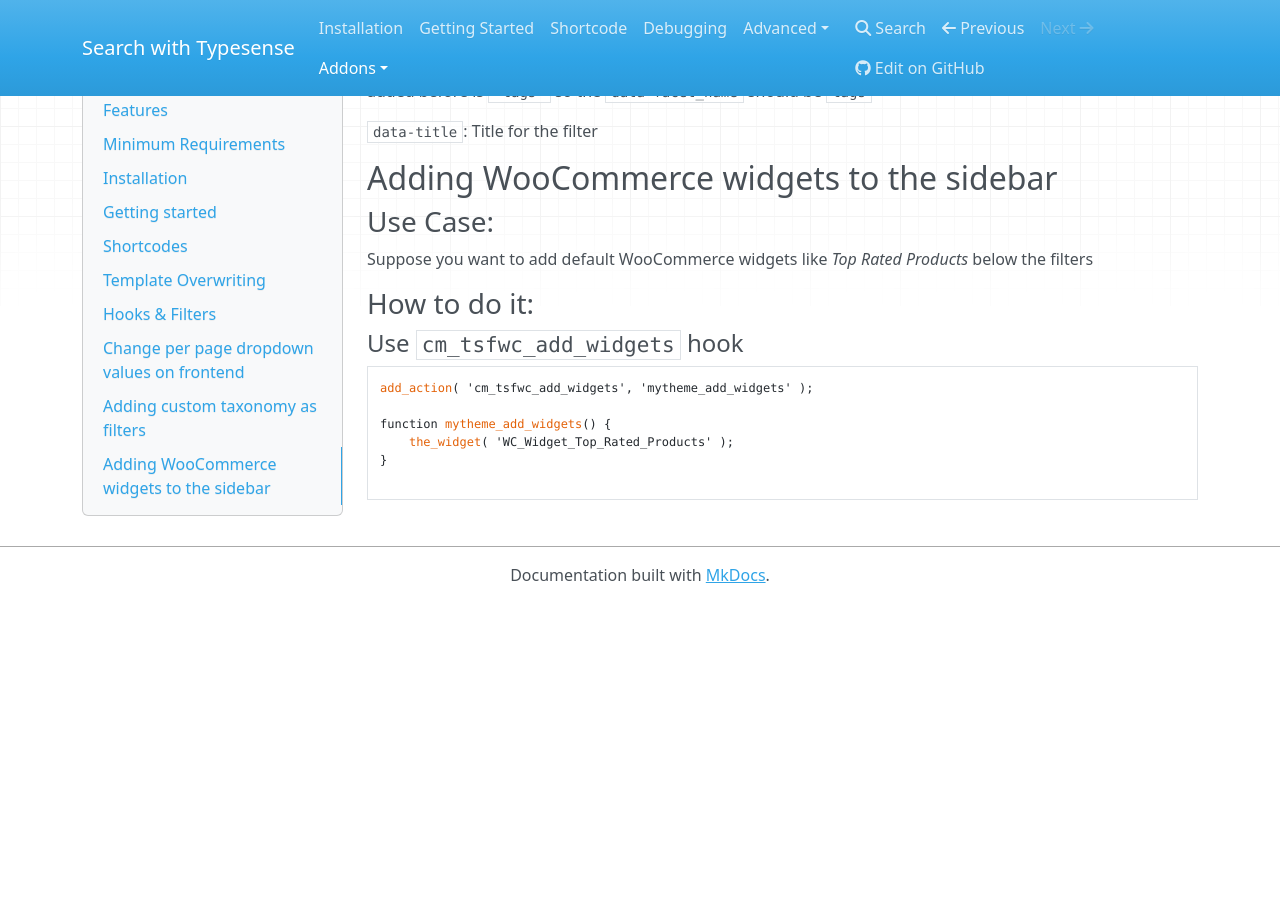
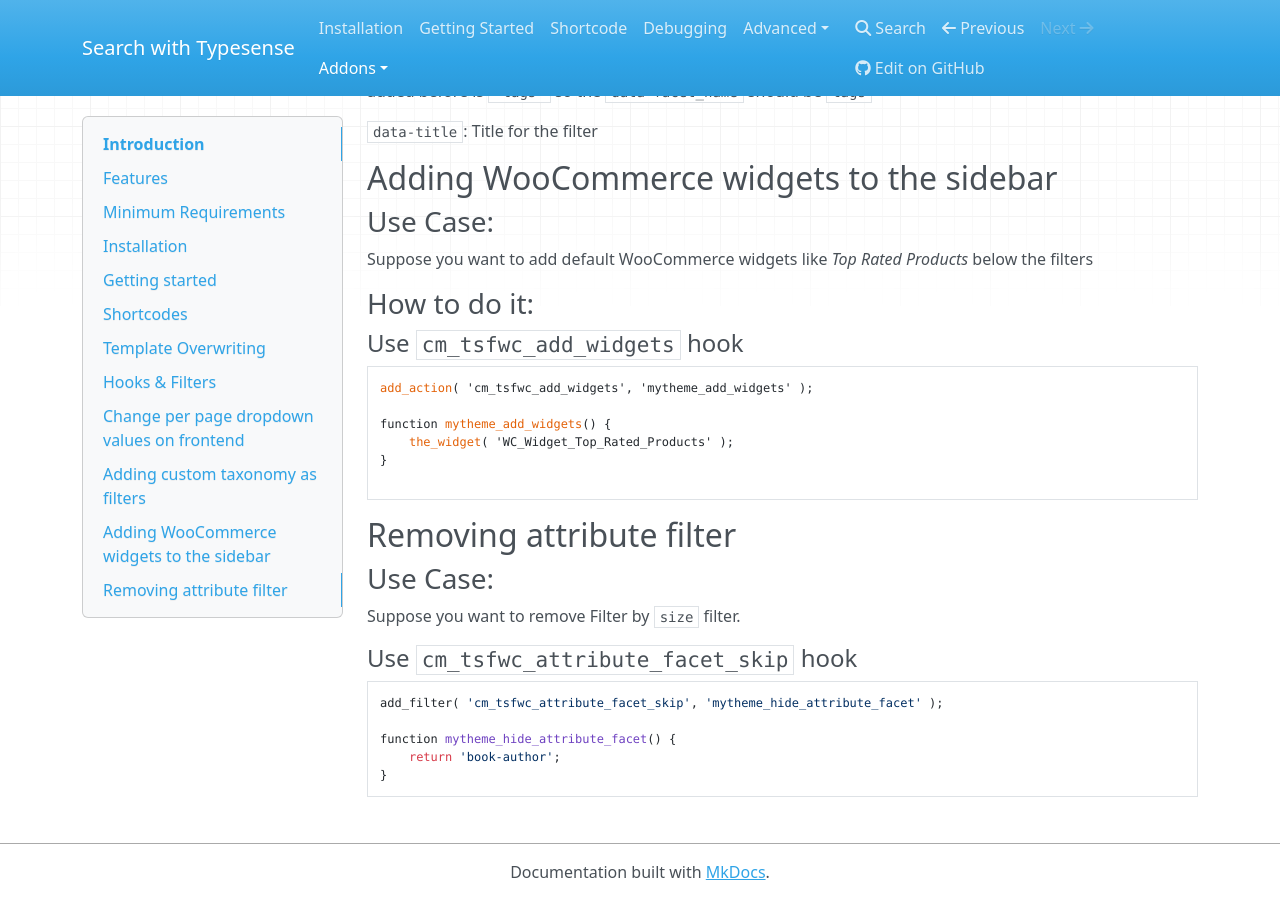
Before and after one commit to codemanas/cm-typesense-docs, an MkDocs documentation site: the page built from docs/tsfwc.md, in a window 1280 px wide and 900 px high, scrolled down 9854 px. Built offline with MkDocs 1.6.1, drawn with Linux system fonts in a browser that asks for light colours; nearby versions of some CDN libraries; before the commit the page ends 10457 px from its top, so only the background shows below that.

Commit message:
Add doc to skip attributes

````diff
--- a/docs/tsfwc.md
+++ b/docs/tsfwc.md
@@ -313,3 +313,19 @@ function mytheme_add_widgets() {
 }
 
 ```
+
+
+## Removing attribute filter
+
+### Use Case:
+Suppose you want to remove Filter by `size` filter.
+
+#### Use `cm_tsfwc_attribute_facet_skip` hook
+
+```
+add_filter( 'cm_tsfwc_attribute_facet_skip', 'mytheme_hide_attribute_facet' );
+
+function mytheme_hide_attribute_facet() {
+	return 'book-author';
+}
+```
--- a/mkdocs.yml
+++ b/mkdocs.yml
@@ -1,6 +1,8 @@
 site_name: Search with Typesense
 repo_url: https://github.com/codemanas/cm-typesense-docs
 site_author: codemanas
+# theme:
+#   name: material
 nav:
   - Installation: index.md
   - Getting Started: getting-started.md
````
